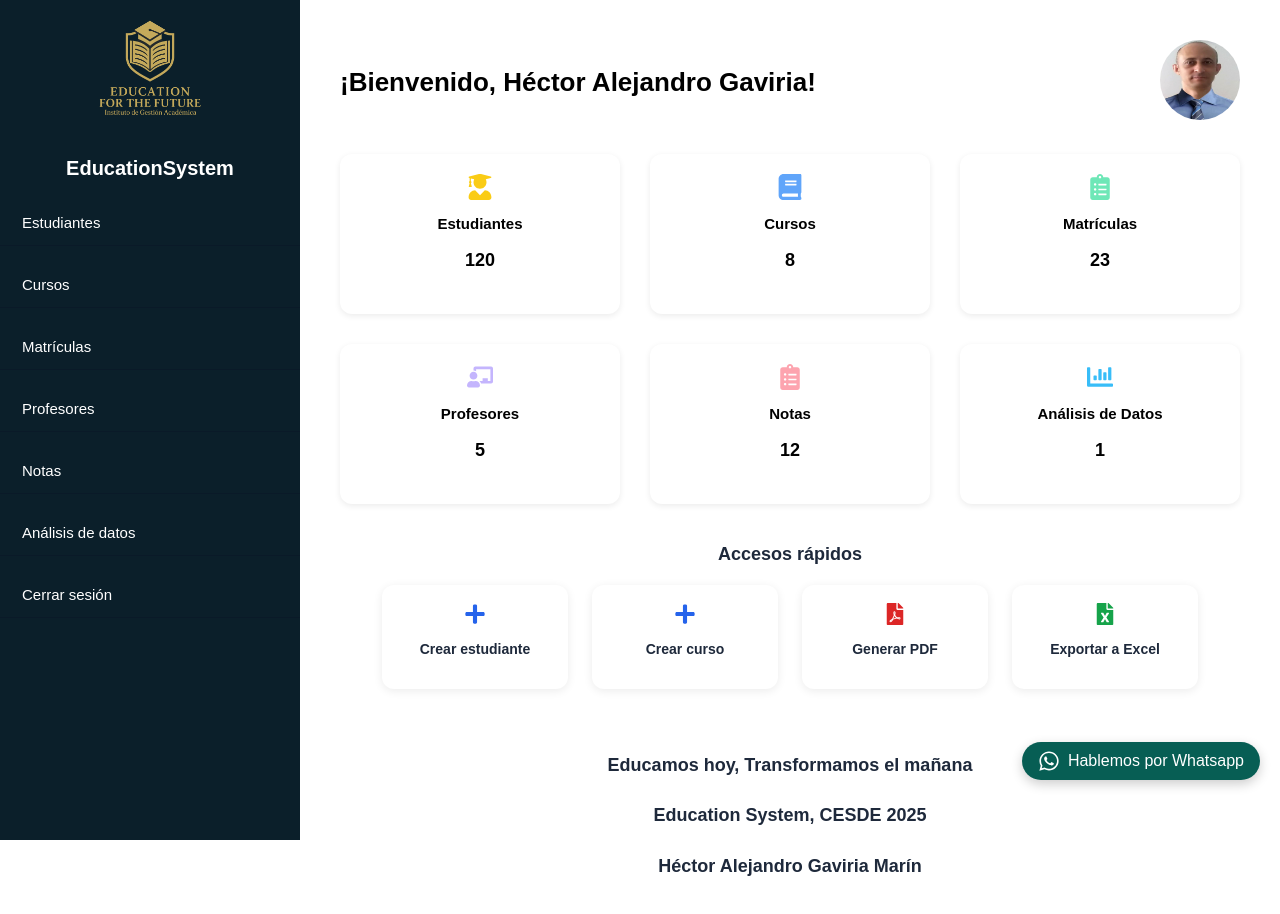
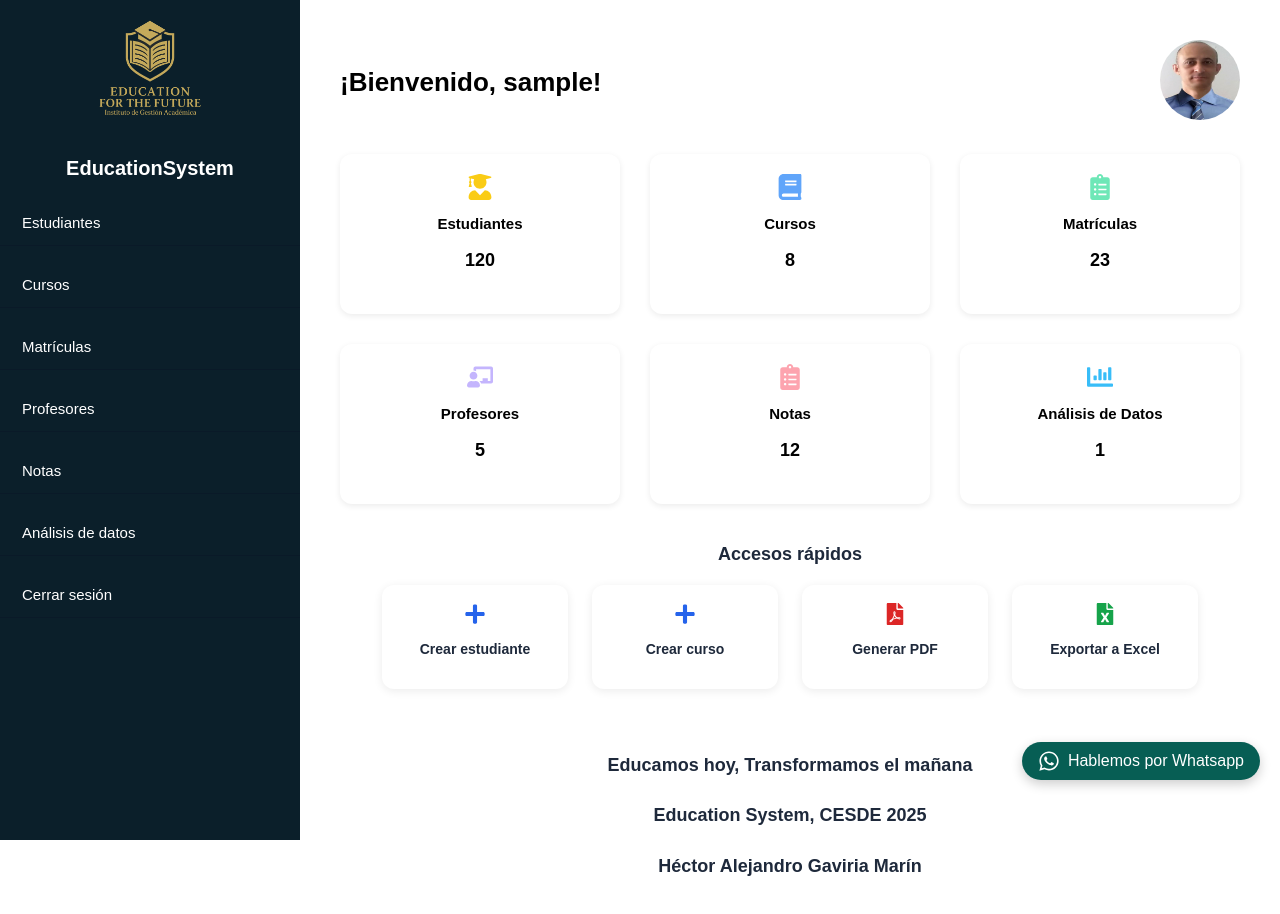
Before and after one commit to agaviria-projects/ProyectoIntegrador-Desarrollo-Frontend, a React (Vite) app: page /dashboard in a window 1280 px wide. Shown: the top 914 px of the page. Built offline with nearby package versions, Linux system fonts and the light colour scheme; sample sign-in values are in the browser's storage.

Commit message:
Se modifica el nombre de usuario y el cerrar sesion

```diff
--- a/src/pages/Dashboard.jsx
+++ b/src/pages/Dashboard.jsx
@@ -76,14 +76,16 @@ function Dashboard() {
           <SidebarLink to="/profesores" text="Profesores" />
           <SidebarLink to="/notas" text="Notas" />
           <SidebarLink to="/analitica" text="Análisis de datos" />
-          <SidebarLink to="/logout" text="Cerrar sesión" />
+        <a onClick={cerrarSesion} className="sidebar-link" style={{ cursor: "pointer" }}>
+             Cerrar sesión
+        </a>
         </nav>
       </div>
 
       <div className="main-content">
         <div style={{ display: "flex", justifyContent: "space-between", alignItems: "center", marginBottom: "30px" }}>
           <motion.h2 initial={{ opacity: 0, x: -50 }} animate={{ opacity: 1, x: 0 }} transition={{ duration: 0.8 }} style={{ fontSize: "26px" }}>
-            ¡Bienvenido, Héctor Alejandro Gaviria!
+            ¡Bienvenido, {username.replace('.', ' ')}!
           </motion.h2>
           <div style={{ position: "relative" }}>
             <motion.img src={foto} alt="perfil" whileHover={{ scale: 1.1 }} transition={{ type: "spring", stiffness: 300 }} style={{ width: "80px", height: "80px", borderRadius: "50%", cursor: "pointer" }} onClick={() => setMenuAbierto(!menuAbierto)} />
```
